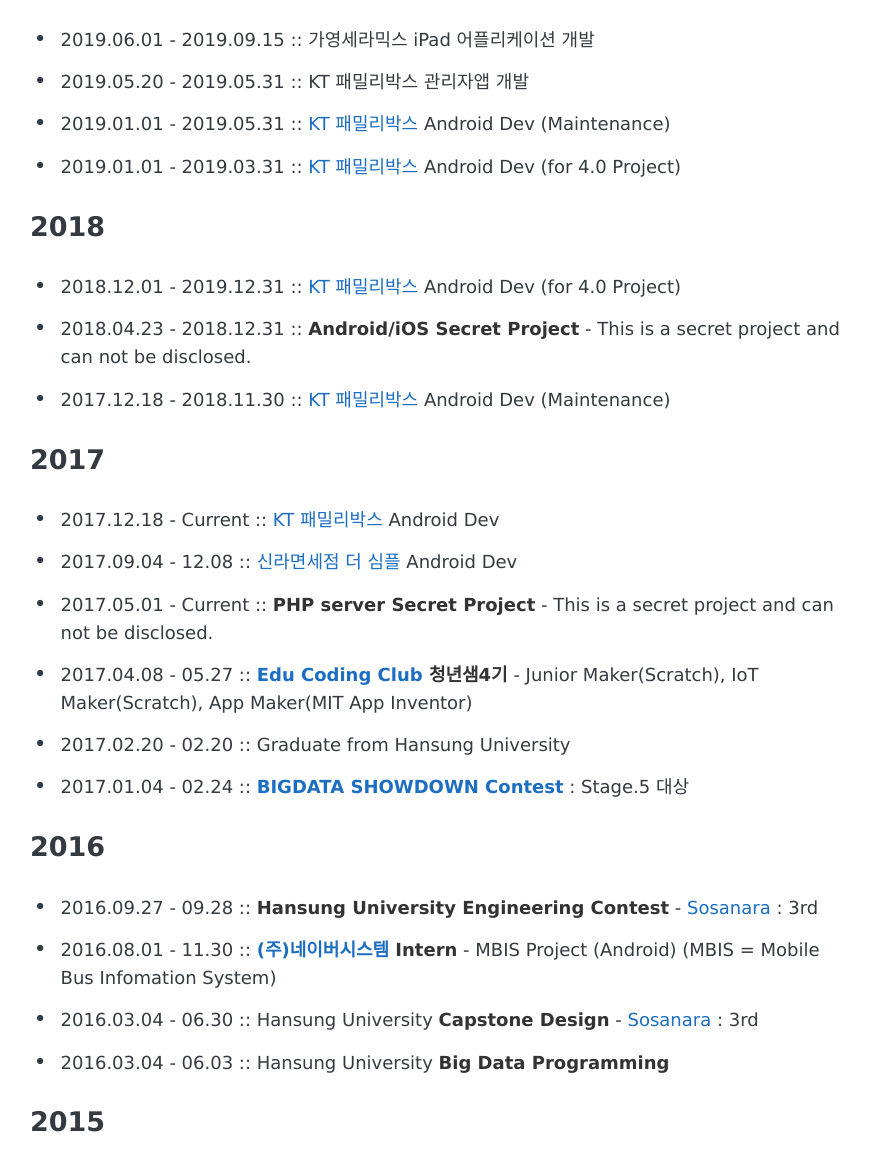
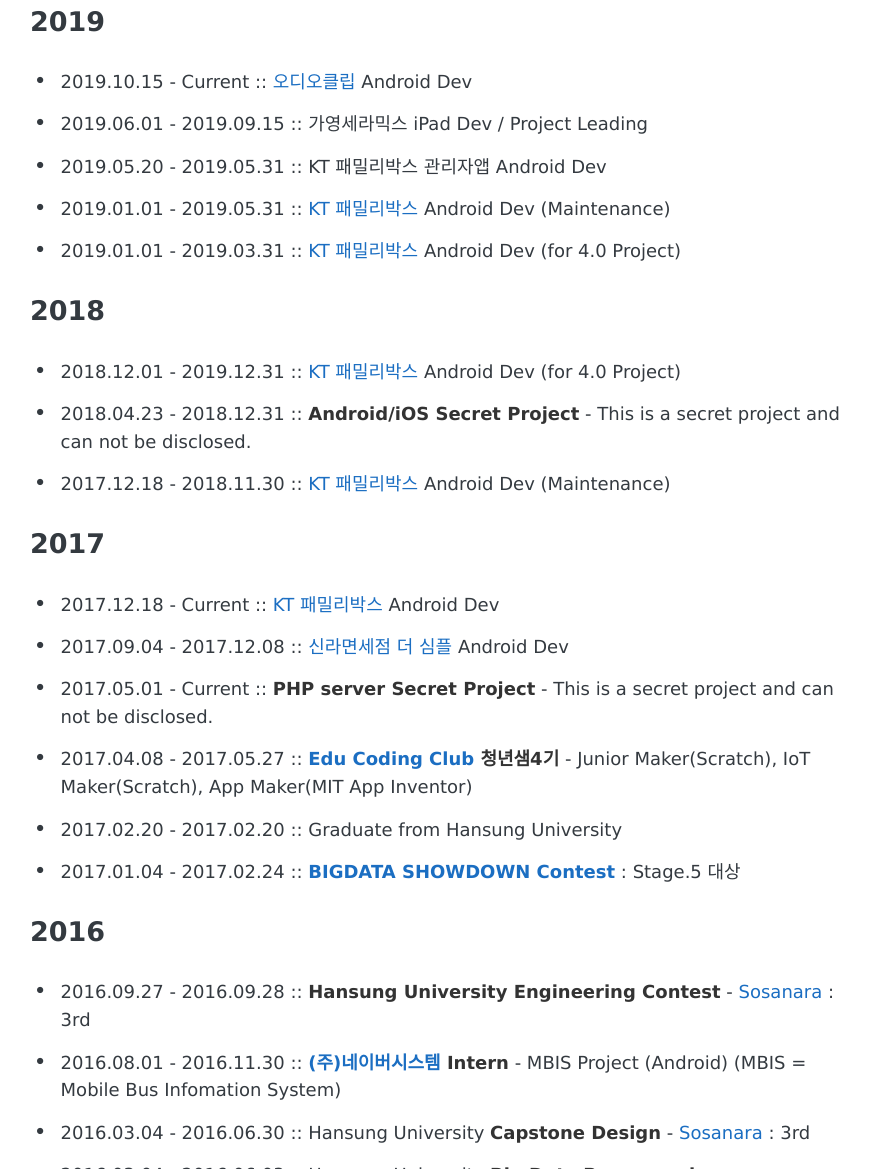
Before and after one commit to CaptainWonJong/CaptainWonJong.github.io, a Jekyll site: the page built from about.md, in a window 1280 px wide and 1400 px high, scrolled down 1923 px, cut to the strip 231-1400 px from the top of the window. Shown: the whole strip, without its empty margins (196-1066 px from the left). Built offline with Jekyll 4.4.1, drawn with Linux system fonts in a browser that asks for light colours; some web fonts are replaced; some of the changed text lies outside the part shown.

Commit message:
modify about

```diff
--- a/about.md
+++ b/about.md
@@ -6,7 +6,8 @@
 ## WonJong Lee [CaptainWonJong]
 - Seoul. South Korea.
 - Jr. **Android(, iOS)** Developer
-- Working in [SQI SOFT](http://www.sqisoft.com)
+- **Freelancer** (2019.10.15 ~ )
+- Working in [SQI SOFT](http://www.sqisoft.com) (2017.09.04 ~ 2019.09.16)
 
 ## Links
 - Email : leewonjong@sqisoft.com
@@ -42,8 +43,9 @@
 ### Github
 ![Github Image](https://ghchart.rshah.org/CaptainWonJong)
 ### 2019
-- 2019.06.01 - 2019.09.15 :: 가영세라믹스 iPad 어플리케이션 개발
-- 2019.05.20 - 2019.05.31 :: KT 패밀리박스 관리자앱 개발
+- 2019.10.15 - Current :: [오디오클립](https://play.google.com/store/apps/details?id=com.naver.naveraudio&hl=ko) Android Dev
+- 2019.06.01 - 2019.09.15 :: 가영세라믹스 iPad Dev / Project Leading
+- 2019.05.20 - 2019.05.31 :: KT 패밀리박스 관리자앱 Android Dev
 - 2019.01.01 - 2019.05.31 :: [KT 패밀리박스](https://play.google.com/store/apps/details?id=com.kt.ollehfamilybox) Android Dev (Maintenance)
 - 2019.01.01 - 2019.03.31 :: [KT 패밀리박스](https://play.google.com/store/apps/details?id=com.kt.ollehfamilybox) Android Dev (for 4.0 Project)
 
@@ -54,20 +56,20 @@
 
 ### 2017
 - 2017.12.18 - Current :: [KT 패밀리박스](https://play.google.com/store/apps/details?id=com.kt.ollehfamilybox) Android Dev
-- 2017.09.04 - 12.08 :: [신라면세점 더 심플](https://play.google.com/store/apps/details?id=com.shilladfs.silverdfs) Android Dev
+- 2017.09.04 - 2017.12.08 :: [신라면세점 더 심플](https://play.google.com/store/apps/details?id=com.shilladfs.silverdfs) Android Dev
 - 2017.05.01 - Current :: **PHP server Secret Project** - This is a secret project and can not be disclosed.
-- 2017.04.08 - 05.27 :: **[Edu Coding Club](http://codingclubs.org/) 청년샘4기** - Junior Maker(Scratch), IoT Maker(Scratch), App Maker(MIT App Inventor)
-- 2017.02.20 - 02.20 :: Graduate from Hansung University
-- 2017.01.04 - 02.24 :: **[BIGDATA SHOWDOWN Contest](https://www.facebook.com/events/1110908069018193/)** : Stage.5 대상
+- 2017.04.08 - 2017.05.27 :: **[Edu Coding Club](http://codingclubs.org/) 청년샘4기** - Junior Maker(Scratch), IoT Maker(Scratch), App Maker(MIT App Inventor)
+- 2017.02.20 - 2017.02.20 :: Graduate from Hansung University
+- 2017.01.04 - 2017.02.24 :: **[BIGDATA SHOWDOWN Contest](https://www.facebook.com/events/1110908069018193/)** : Stage.5 대상
 
 ### 2016
-- 2016.09.27 - 09.28 :: **Hansung University Engineering Contest** - [Sosanara](https://github.com/sosanara) : 3rd
-- 2016.08.01 - 11.30 :: **[(주)네이버시스템](http://www.neighbor21.co.kr/) Intern** - MBIS Project (Android) (MBIS = Mobile Bus Infomation System)
-- 2016.03.04 - 06.30 :: Hansung University **Capstone Design** - [Sosanara](https://github.com/sosanara) : 3rd
-- 2016.03.04 - 06.03 :: Hansung University **Big Data Programming**
+- 2016.09.27 - 2016.09.28 :: **Hansung University Engineering Contest** - [Sosanara](https://github.com/sosanara) : 3rd
+- 2016.08.01 - 2016.11.30 :: **[(주)네이버시스템](http://www.neighbor21.co.kr/) Intern** - MBIS Project (Android) (MBIS = Mobile Bus Infomation System)
+- 2016.03.04 - 2016.06.30 :: Hansung University **Capstone Design** - [Sosanara](https://github.com/sosanara) : 3rd
+- 2016.03.04 - 2016.06.03 :: Hansung University **Big Data Programming**
 
 ### 2015
-- 2015.09.12 - 11.30 :: **[Hackathon Mobile Value Up](https://moibavalueup.modoo.at/)**
+- 2015.09.12 - 2015.11.30 :: **[Hackathon Mobile Value Up](https://moibavalueup.modoo.at/)**
 
 ### 2012 - 2014
 - 2012.04 - 2014.01 :: Serving a mandatory military service
```
Also changed, not shown: 1 other file.
